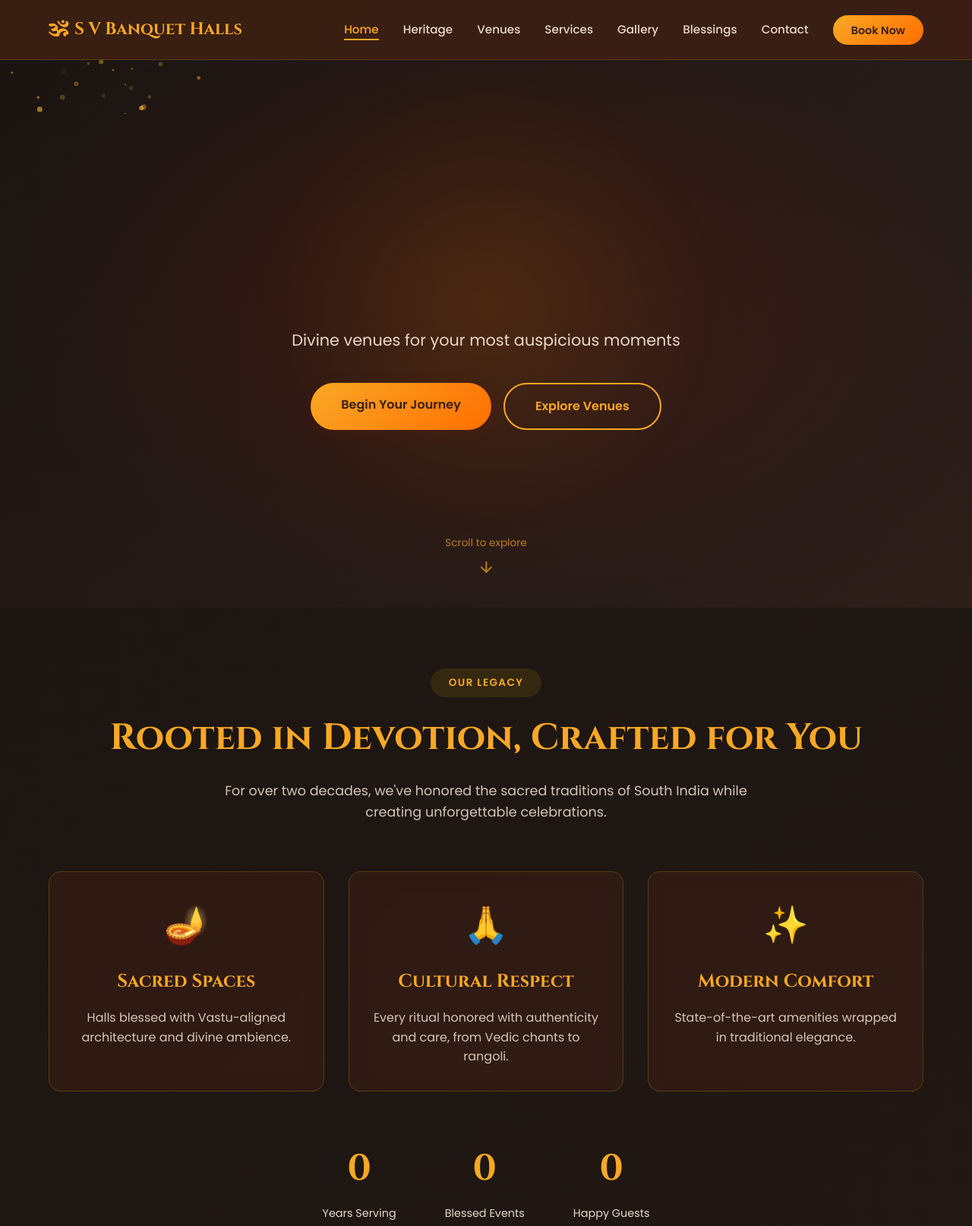
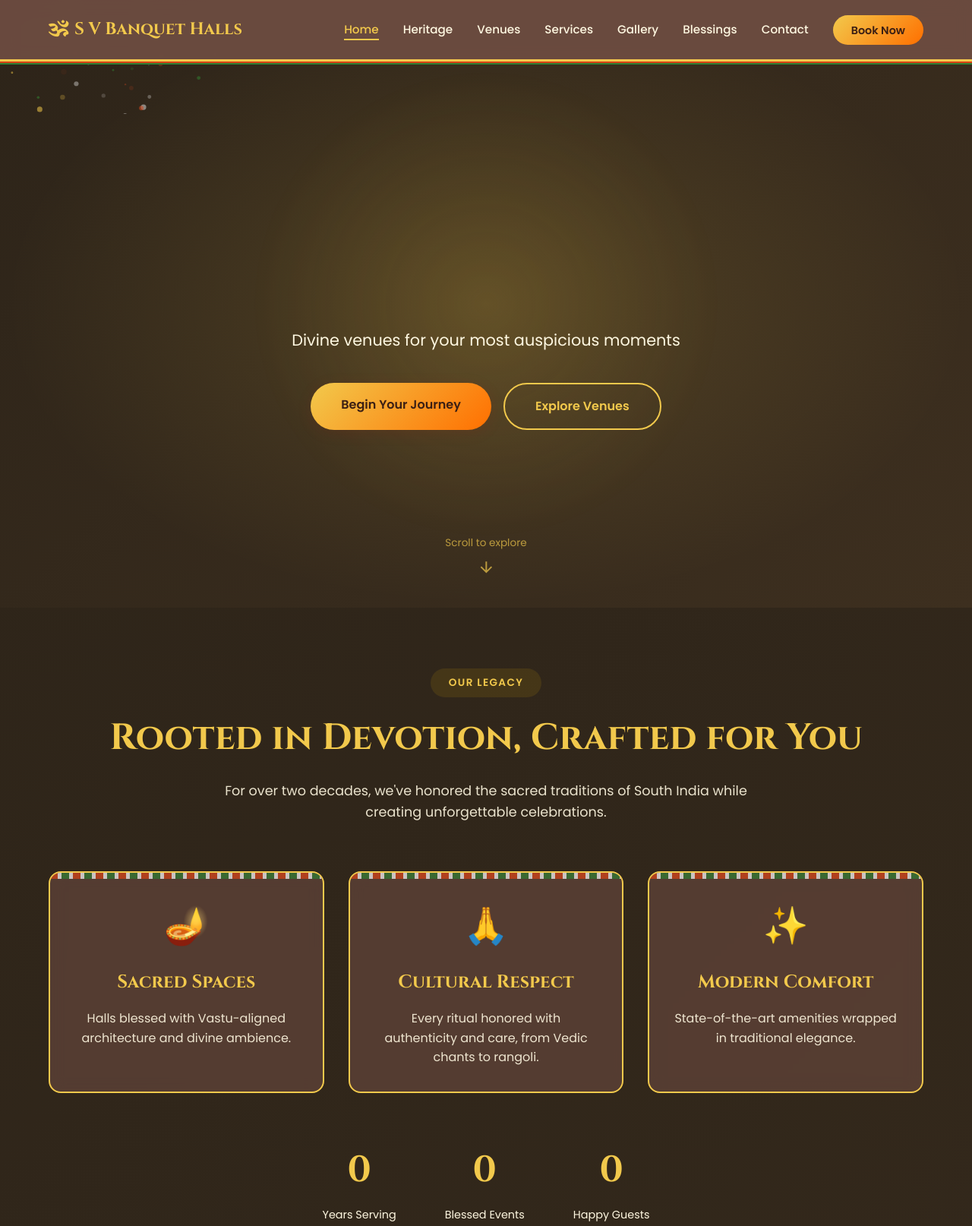
Before and after one commit to vjeai09/functionhalls, a plain HTML site: page index.html in a window 1280 px wide. Shown: the top 1614 px of the page at 76% size. Drawn offline with nearby package versions, Linux system fonts and the light colour scheme.

Commit message:
feat(v3): apply authentic Telugu gadapa theme - pasupu base, terracotta flowers, leaf green, sacred white bottu with decorative floral borders

```diff
--- a/script.js
+++ b/script.js
@@ -99,7 +99,17 @@ function initDivineParticles() {
       this.speedY = Math.random() * 0.5 + 0.3;
       this.speedX = (Math.random() - 0.5) * 0.5;
       this.opacity = Math.random() * 0.5 + 0.3;
-      this.hue = Math.random() > 0.5 ? 30 : 45; // Orange/gold hues
+      // Gadapa floral colors: pasupu base, terracotta flower, sacred white
+      const colors = [
+        { h: 45, s: 88, l: 62 },   // Pasupu yellow
+        { h: 14, s: 75, l: 47 },   // Terracotta red
+        { h: 0, s: 0, l: 99 },     // Sacred white
+        { h: 120, s: 45, l: 35 }   // Leaf green
+      ];
+      const color = colors[Math.floor(Math.random() * colors.length)];
+      this.hue = color.h;
+      this.saturation = color.s;
+      this.lightness = color.l;
     }
 
     update() {
@@ -115,7 +125,7 @@ function initDivineParticles() {
     draw() {
       ctx.save();
       ctx.globalAlpha = this.opacity;
-      ctx.fillStyle = `hsl(${this.hue}, 100%, 60%)`;
+      ctx.fillStyle = `hsl(${this.hue}, ${this.saturation}%, ${this.lightness}%)`;
       ctx.beginPath();
       ctx.arc(this.x, this.y, this.size, 0, Math.PI * 2);
       ctx.fill();
--- a/styles.css
+++ b/styles.css
@@ -1,12 +1,15 @@
 /* ===== CSS VARIABLES & RESET ===== */
 :root {
-  /* Sacred Palette - Authentic Kumkum & Pasupu */
-  --kumkum: #D32F2F;        /* True kumkum: deep vermillion red with warmth */
-  --pasupu: #F9A825;        /* True pasupu: rich turmeric yellow-orange */
+  /* Telugu Gadapa (Threshold) Palette - From Authentic Art */
+  --pasupu-base: #F2C94C;      /* Warm turmeric yellow base from gadapa */
+  --terracotta-flower: #D84315; /* Terracotta red flowers */
+  --leaf-green: #2E7D32;       /* Deep leaf green */
+  --sacred-white: #FEFEFE;     /* Pure white bottu (dots) */
+  --coconut-brown: #6D4C41;    /* Coconut kalash brown */
   --temple-brown: #3B1F14;
-  --sandalwood: #E9D9C7;
-  --marigold: #FF6F00;      /* Deeper marigold orange */
-  --sacred-gold: linear-gradient(135deg, #F9A825 0%, #FF6F00 100%);
+  --sandalwood: #FFF8E1;       /* Lighter sandalwood to match warm base */
+  --marigold: #FF6F00;
+  --sacred-gold: linear-gradient(135deg, #F2C94C 0%, #FF6F00 100%);
 
   /* Typography */
   --font-heading: 'Cinzel', serif;
@@ -39,7 +42,7 @@ html {
 
 body {
   font-family: var(--font-body);
-  background: linear-gradient(135deg, #1a1410 0%, #2d1f1a 100%);
+  background: linear-gradient(135deg, #2d2419 0%, #3d2f1f 100%);
   color: var(--sandalwood);
   line-height: 1.6;
   overflow-x: hidden;
@@ -75,8 +78,8 @@ body {
   width: 80px;
   height: 80px;
   border: 3px solid transparent;
-  border-top-color: var(--kumkum);
-  border-right-color: var(--pasupu);
+  border-top-color: var(--terracotta-flower);
+  border-right-color: var(--pasupu-base);
   border-radius: 50%;
   animation: spin 1.5s linear infinite;
 }
@@ -87,7 +90,7 @@ body {
 
 .preloader-text {
   margin-top: 1rem;
-  color: var(--pasupu);
+  color: var(--pasupu-base);
   font-size: 0.9rem;
   letter-spacing: 0.1em;
   animation: pulse 2s ease-in-out infinite;
@@ -104,9 +107,10 @@ body {
   top: 0;
   left: 0;
   right: 0;
-  background: rgba(59, 31, 20, 0.95);
+  background: rgba(109, 76, 65, 0.95);
   backdrop-filter: blur(10px);
-  border-bottom: 1px solid rgba(255, 193, 7, 0.2);
+  border-bottom: 3px solid var(--pasupu-base);
+  box-shadow: 0 2px 0 var(--terracotta-flower), 0 4px 0 var(--leaf-green);
   z-index: 1000;
   transition: background 0.3s ease;
 }
@@ -125,7 +129,7 @@ body {
   align-items: center;
   gap: 0.5rem;
   text-decoration: none;
-  color: var(--pasupu);
+  color: var(--pasupu-base);
   font-family: var(--font-heading);
   font-size: 1.4rem;
   font-weight: 700;
@@ -152,7 +156,7 @@ body {
   display: block;
   width: 28px;
   height: 2px;
-  background: var(--pasupu);
+  background: var(--pasupu-base);
   position: relative;
   transition: background 0.3s ease;
 }
@@ -163,7 +167,7 @@ body {
   position: absolute;
   width: 28px;
   height: 2px;
-  background: var(--pasupu);
+  background: var(--pasupu-base);
   transition: transform 0.3s ease;
 }
 
@@ -205,13 +209,13 @@ body {
   left: 0;
   width: 0;
   height: 2px;
-  background: var(--pasupu);
+  background: var(--pasupu-base);
   transition: width var(--transition-smooth);
 }
 
 .nav-link:hover,
 .nav-link.active {
-  color: var(--pasupu);
+  color: var(--pasupu-base);
 }
 
 .nav-link:hover::after,
@@ -244,8 +248,8 @@ body {
   justify-content: center;
   text-align: center;
   overflow: hidden;
-  background: radial-gradient(ellipse at center, rgba(194, 24, 7, 0.15) 0%, transparent 70%),
-              linear-gradient(135deg, #1a1410 0%, #2d1f1a 100%);
+  background: radial-gradient(ellipse at center, rgba(242, 201, 76, 0.15) 0%, transparent 70%),
+              linear-gradient(135deg, #2d2419 0%, #3d2f1f 100%);
 }
 
 .divine-particles {
@@ -261,7 +265,7 @@ body {
   transform: translate(-50%, -50%);
   width: 600px;
   height: 600px;
-  background: radial-gradient(circle, rgba(255, 193, 7, 0.15) 0%, transparent 70%);
+  background: radial-gradient(circle, rgba(242, 201, 76, 0.2) 0%, transparent 70%);
   border-radius: 50%;
   animation: aura-pulse 4s ease-in-out infinite;
   pointer-events: none;
@@ -284,7 +288,7 @@ body {
   font-weight: 700;
   line-height: 1.2;
   margin-bottom: 1.5rem;
-  background: linear-gradient(135deg, var(--pasupu) 0%, var(--marigold) 100%);
+  background: linear-gradient(135deg, var(--pasupu-base) 0%, var(--marigold) 100%);
   -webkit-background-clip: text;
   background-clip: text;
   -webkit-text-fill-color: transparent;
@@ -350,12 +354,12 @@ body {
 
 .btn-secondary {
   background: transparent;
-  color: var(--pasupu);
-  border: 2px solid var(--pasupu);
+  color: var(--pasupu-base);
+  border: 2px solid var(--pasupu-base);
 }
 
 .btn-secondary:hover {
-  background: var(--pasupu);
+  background: var(--pasupu-base);
   color: var(--temple-brown);
 }
 
@@ -368,7 +372,7 @@ body {
   flex-direction: column;
   align-items: center;
   gap: 0.5rem;
-  color: var(--pasupu);
+  color: var(--pasupu-base);
   font-size: 0.85rem;
   opacity: 0.7;
   animation: bounce 2s ease-in-out infinite;
@@ -394,7 +398,7 @@ body {
   display: inline-block;
   padding: 0.5rem 1.5rem;
   background: rgba(255, 193, 7, 0.1);
-  color: var(--pasupu);
+  color: var(--pasupu-base);
   border-radius: 50px;
   font-size: 0.85rem;
   font-weight: 600;
@@ -406,7 +410,7 @@ body {
 .section-title {
   font-family: var(--font-heading);
   font-size: clamp(2rem, 4vw, 3rem);
-  color: var(--pasupu);
+  color: var(--pasupu-base);
   margin-bottom: 1rem;
 }
 
@@ -420,18 +424,41 @@ body {
 
 /* ===== GLASS TEMPLE CARD ===== */
 .glass-temple {
-  background: rgba(59, 31, 20, 0.6);
+  background: rgba(109, 76, 65, 0.6);
   backdrop-filter: blur(10px);
-  border: 1px solid rgba(255, 193, 7, 0.2);
+  border: 2px solid var(--pasupu-base);
   border-radius: 16px;
   padding: 2rem;
   transition: all var(--transition-smooth);
+  position: relative;
+  overflow: hidden;
+}
+
+.glass-temple::before {
+  content: '';
+  position: absolute;
+  top: 0;
+  left: 0;
+  right: 0;
+  height: 8px;
+  background: repeating-linear-gradient(
+    90deg,
+    var(--terracotta-flower) 0px,
+    var(--terracotta-flower) 10px,
+    var(--sacred-white) 10px,
+    var(--sacred-white) 15px,
+    var(--leaf-green) 15px,
+    var(--leaf-green) 25px,
+    var(--sacred-white) 25px,
+    var(--sacred-white) 30px
+  );
+  opacity: 0.7;
 }
 
 .glass-temple:hover {
   transform: translateY(-5px);
-  border-color: rgba(255, 193, 7, 0.5);
-  box-shadow: var(--shadow-lifted);
+  border-color: var(--terracotta-flower);
+  box-shadow: 0 8px 30px rgba(242, 201, 76, 0.3);
 }
 
 /* ===== HERITAGE SECTION ===== */
@@ -454,7 +481,7 @@ body {
 .heritage-card h3 {
   font-family: var(--font-heading);
   font-size: 1.5rem;
-  color: var(--pasupu);
+  color: var(--pasupu-base);
   margin-bottom: 1rem;
 }
 
@@ -481,7 +508,7 @@ body {
   font-family: var(--font-heading);
   font-size: 3rem;
   font-weight: 700;
-  color: var(--pasupu);
+  color: var(--pasupu-base);
 }
 
 .stat-label {
@@ -511,7 +538,7 @@ body {
 .venue-info h3 {
   font-family: var(--font-heading);
   font-size: 1.6rem;
-  color: var(--pasupu);
+  color: var(--pasupu-base);
   margin-bottom: 0.5rem;
 }
 
@@ -542,16 +569,16 @@ body {
   display: inline-block;
   padding: 0.7rem 1.8rem;
   background: transparent;
-  color: var(--pasupu);
+  color: var(--pasupu-base);
   text-decoration: none;
-  border: 2px solid var(--pasupu);
+  border: 2px solid var(--pasupu-base);
   border-radius: 50px;
   font-weight: 600;
   transition: all var(--transition-smooth);
 }
 
 .btn-venue:hover {
-  background: var(--pasupu);
+  background: var(--pasupu-base);
   color: var(--temple-brown);
 }
 
@@ -574,7 +601,7 @@ body {
 .service-card h3 {
   font-family: var(--font-heading);
   font-size: 1.3rem;
-  color: var(--pasupu);
+  color: var(--pasupu-base);
   margin-bottom: 1rem;
 }
 
@@ -603,7 +630,7 @@ body {
 }
 
 .gallery-item:focus {
-  outline: 3px solid var(--pasupu);
+  outline: 3px solid var(--pasupu-base);
   outline-offset: 4px;
 }
 
@@ -634,7 +661,7 @@ body {
   position: absolute;
   background: rgba(255, 193, 7, 0.2);
   border: none;
-  color: var(--pasupu);
+  color: var(--pasupu-base);
   font-size: 2rem;
   cursor: pointer;
   padding: 1rem;
@@ -712,7 +739,7 @@ body {
 
 .blessing-author {
   font-weight: 600;
-  color: var(--pasupu);
+  color: var(--pasupu-base);
   margin-bottom: 0.5rem;
 }
 
@@ -738,7 +765,7 @@ body {
 }
 
 .dot.active {
-  background: var(--pasupu);
+  background: var(--pasupu-base);
 }
 
 /* ===== CONTACT SECTION ===== */
@@ -752,7 +779,7 @@ body {
 .contact-info h3 {
   font-family: var(--font-heading);
   font-size: 1.8rem;
-  color: var(--pasupu);
+  color: var(--pasupu-base);
   margin-bottom: 1.5rem;
 }
 
@@ -768,7 +795,7 @@ body {
 
 .contact-hours h4 {
   font-family: var(--font-heading);
-  color: var(--pasupu);
+  color: var(--pasupu-base);
   margin-bottom: 0.5rem;
 }
 
@@ -782,7 +809,7 @@ body {
 
 .form-group label {
   display: block;
-  color: var(--pasupu);
+  color: var(--pasupu-base);
   font-weight: 600;
   margin-bottom: 0.5rem;
   font-size: 0.95rem;
@@ -804,7 +831,7 @@ body {
 .form-group input:focus,
 .form-group textarea:focus {
   outline: none;
-  border-color: var(--pasupu);
+  border-color: var(--pasupu-base);
 }
 
 .btn-submit {
@@ -841,7 +868,7 @@ body {
 
 .footer-col h4 {
   font-family: var(--font-heading);
-  color: var(--pasupu);
+  color: var(--pasupu-base);
   margin-bottom: 1rem;
 }
 
@@ -855,7 +882,7 @@ body {
 }
 
 .footer-col a:hover {
-  color: var(--pasupu);
+  color: var(--pasupu-base);
 }
 
 .footer-col ul {
```
